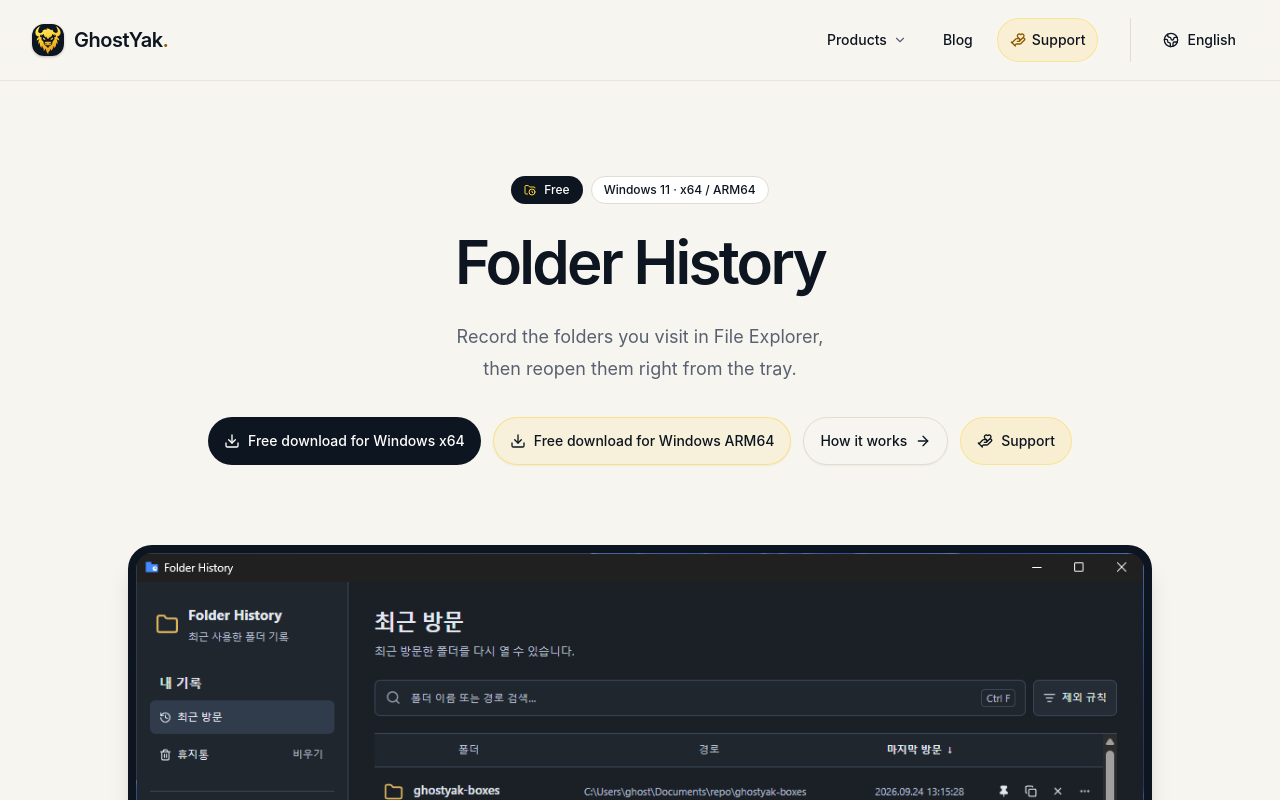
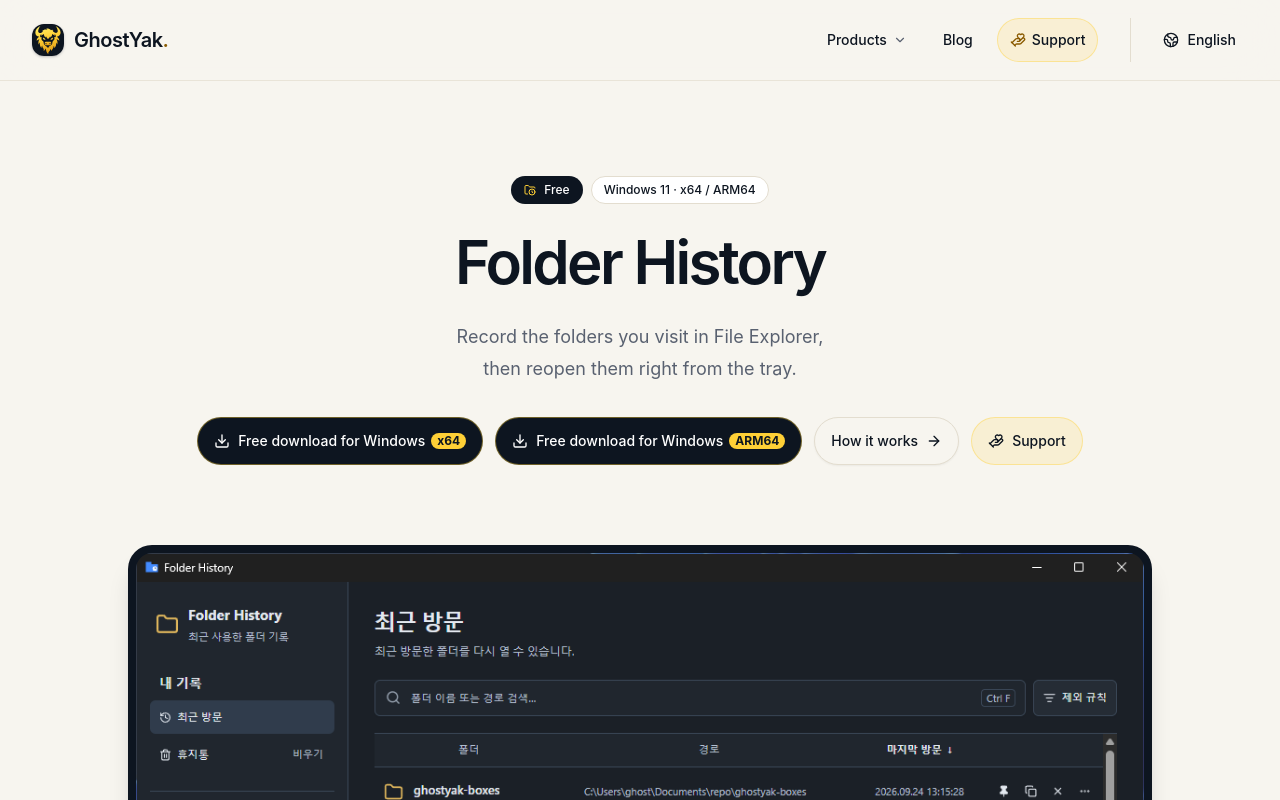
Before and after one commit to ghostyak/ghostyak.com, a Next.js app: page /en/product/folder-history in a window 1280 px wide. Shown: the top 800 px of the page. Built offline with nearby package versions, Linux system fonts and the light colour scheme.

Commit message:
Unify Folder History download buttons in ink

```diff
--- a/src/components/FolderHistoryProduct.tsx
+++ b/src/components/FolderHistoryProduct.tsx
@@ -23,7 +23,8 @@
     highlightIcon={HardDrive}
     productIcon={FolderClock}
     downloadUrl={folderHistory.downloadUrl}
-    alternateDownload={{ url: folderHistory.arm64DownloadUrl, label: copy.arm64DownloadAction }}
+    downloadArchitecture="x64"
+    alternateDownload={{ url: folderHistory.arm64DownloadUrl, label: copy.arm64DownloadAction, architecture: "ARM64" }}
     repository={{ url: folderHistory.url, label: dictionary.csvSearch.repositoryAction }}
     viewScreenshot={dictionary.landing.actions.viewScreenshot}
     supportUrl={localizedPath(locale, "/support")}
--- a/src/components/ProductLanding.tsx
+++ b/src/components/ProductLanding.tsx
@@ -12,6 +12,7 @@
 
 type Screenshot = { src: string; width: number; height: number; alt: string; caption: string };
 type Item = { title: string; description: string };
+type DownloadArchitecture = "x64" | "ARM64";
 export type ProductLandingCopy = {
   description: string;
   downloadAction: string;
@@ -33,9 +34,22 @@
   </div>;
 }
 
+function DownloadLabel({ label, architecture }: { label: string; architecture?: DownloadArchitecture }) {
+  const position = architecture ? label.indexOf(architecture) : -1;
+  if (!architecture || position < 0) return label;
+
+  const before = label.slice(0, position).trim();
+  const after = label.slice(position + architecture.length).trim();
+  return <span className="inline-flex flex-wrap items-center justify-center gap-1.5" aria-hidden="true">
+    {before && <span>{before}</span>}
+    <strong className="rounded-md bg-brand px-1.5 py-0.5 text-xs font-bold leading-none text-ink">{architecture}</strong>
+    {after && <span>{after}</span>}
+  </span>;
+}
+
 // Shared product landing: hero, framed main screenshot, three steps, feature cards with
 // secondary screenshots, an ink highlight, FAQ and a download band.
-export function ProductLanding({ id, name, badges, copy, screenshots, featureIcons, highlightIcon: HighlightIcon, productIcon: ProductIcon, downloadUrl, alternateDownload, repository, viewScreenshot, supportUrl, supportAction, shareUrl, shareLabels }: {
+export function ProductLanding({ id, name, badges, copy, screenshots, featureIcons, highlightIcon: HighlightIcon, productIcon: ProductIcon, downloadUrl, downloadArchitecture, alternateDownload, repository, viewScreenshot, supportUrl, supportAction, shareUrl, shareLabels }: {
   id: string;
   name: string;
   badges: ReactNode;
@@ -47,7 +61,8 @@
   highlightIcon: LucideIcon;
   productIcon: LucideIcon;
   downloadUrl: string;
-  alternateDownload?: { url: string; label: string };
+  downloadArchitecture?: DownloadArchitecture;
+  alternateDownload?: { url: string; label: string; architecture?: DownloadArchitecture };
   repository: { url: string; label: string };
   viewScreenshot: string;
   supportUrl: string;
@@ -56,8 +71,8 @@
   shareLabels: ShareLabels;
 }) {
   const [main, ...secondary] = screenshots;
-  const downloadLink = <a className={cn(buttonVariants({ size: "lg", className: heroActionClassName }))} href={downloadUrl}><Download className="size-4" aria-hidden="true" />{copy.downloadAction}</a>;
-  const alternateDownloadLink = alternateDownload && <a className={cn(buttonVariants({ variant: "downloadAlternate", size: "lg", className: heroActionClassName }))} href={alternateDownload.url}><Download className="size-4" aria-hidden="true" />{alternateDownload.label}</a>;
+  const downloadLink = <a className={cn(buttonVariants({ variant: downloadArchitecture ? "architectureDownload" : "default", size: "lg", className: heroActionClassName }))} href={downloadUrl} aria-label={copy.downloadAction}><Download className="size-4" aria-hidden="true" /><DownloadLabel label={copy.downloadAction} architecture={downloadArchitecture} /></a>;
+  const alternateDownloadLink = alternateDownload && <a className={cn(buttonVariants({ variant: "architectureDownload", size: "lg", className: heroActionClassName }))} href={alternateDownload.url} aria-label={alternateDownload.label}><Download className="size-4" aria-hidden="true" /><DownloadLabel label={alternateDownload.label} architecture={alternateDownload.architecture} /></a>;
 
   return <main id="main-content" className="[overflow-wrap:anywhere]">
     <section className="px-4 pb-12 sm:px-8 sm:pb-20" aria-labelledby={`${id}-title`}>
--- a/src/components/ui/button.tsx
+++ b/src/components/ui/button.tsx
@@ -13,8 +13,8 @@
           "bg-destructive text-white hover:bg-destructive/90 focus-visible:ring-destructive/20 dark:bg-destructive/60 dark:focus-visible:ring-destructive/40",
         outline:
           "border bg-background shadow-xs hover:bg-accent hover:text-accent-foreground dark:border-input dark:bg-input/30 dark:hover:bg-input/50",
-        downloadAlternate:
-          "border border-brand/50 bg-brand/10 text-foreground shadow-xs hover:bg-brand/20 hover:text-foreground",
+        architectureDownload:
+          "border border-brand/40 bg-ink text-white hover:bg-ink/90 hover:text-white",
         secondary:
           "bg-secondary text-secondary-foreground hover:bg-secondary/80",
         support:
```
Also changed, not shown: 1 other file (tests, documents, lock files or other folders).
